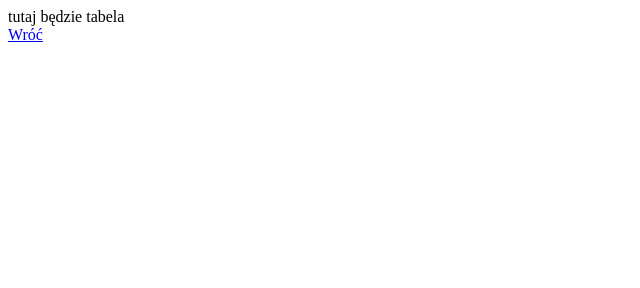
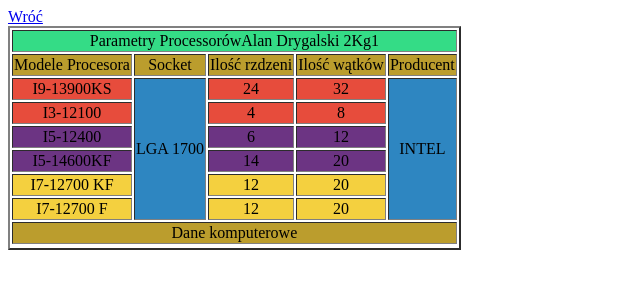
Before and after one commit to alanpraceszkolne/praceHTML, a plain HTML site: page tabela_drygalski.html in a window 1280 px wide. Shown: the whole page, without its empty margins (0-640 px from the left). Drawn offline with Linux system fonts and the light colour scheme.

Commit message:
Add files via upload

```diff
--- a/tabela_drygalski.html
+++ b/tabela_drygalski.html
@@ -3,10 +3,77 @@
 	<html>
 		<head>
 			<meta charset="utf-8">
-			<title>tabela-Drygalski</title>
+			<title>Tabela </title>
 		</head>
 	<body>
-	tutaj będzie tabela<br>
-	<A HREF="index.html">Wróć</A>
-	</body>
+	<A HREF="index.html"> Wróć </A></br>
+<table border=2>
+<thead>
+<tr bgcolor="#34DC86">
+<td colspan="5"><center>Parametry ProcessorówAlan Drygalski 2Kg1</td>
+
+</tr>
+</thead>
+<tbody>
+<tr bgcolor="#BB9D2D">
+	<td><font color="BLACK"><center>Modele Procesora</td>
+	<td><font color="BLACK"><center>Socket</td>
+	<td><font color="BLACK"><center>Ilość rzdzeni</td>
+	<td><font color="BLACK"><center>Ilość wątków</td>
+	<td><font color="BLACK"><center>Producent</td></tr>
+<tr bgcolor="#E74C3C">
+	<td><font color="black"><center>I9-13900KS</td>
+	<td rowspan="6" bgcolor="#2E86C1"><center>LGA 1700</td>
+	<td><font color="black"><center>24</td>
+	<td><font color="black"><center>32</td>
+	<td rowspan="6" bgcolor="#2E86C1"><center>INTEL</td>
+
+</tr>
+
+<tr bgcolor="#E74C3C">
+	<td><font color="black"><center>I3-12100</td>
+	<td><font color="black"><center>4</td>
+	<td><font color="black"><center>8</td>
+
+</tr>
+
+<tr bgcolor="#6C3483">
+	<td><font color="black"><center>I5-12400</td>
+	<td><font color="black"><center>6</td>
+	<td><font color="black"><center>12</td>
+
+</tr>
+
+<tr bgcolor="#6C3483">
+	<td><font color="black"><center>I5-14600KF</td>
+	<td><font color="black"><center>14</td>
+	<td><font color="black"><center>20</td>
+
+</tr>
+
+<tr bgcolor="#F4D03F">
+	<td><font color="black"><center>I7-12700 KF</td>
+	<td><font color="black"><center>12</td>
+	<td><font color="black"><center>20</td>
+
+</tr>
+
+<tr bgcolor="#F4D03F">
+
+	<td><font color="black"><center>I7-12700 F</td>
+	<td><font color="black"><center>12</td>
+	<td><font color="black"><center>20</td>
+
+</tr>
+<td bgcolor="#BB9D2D" colspan="5"><center>Dane komputerowe</td>
+
+<tr>
+
+
+
+
+</tr>
+</tbody>
+</table>
+</body>
 </html>
```
Also changed, not shown: index.html (+9 -9 lines), index1.html (added, +34 -0 lines), start.html (added, +9 -0 lines), mapa.gif (added).
